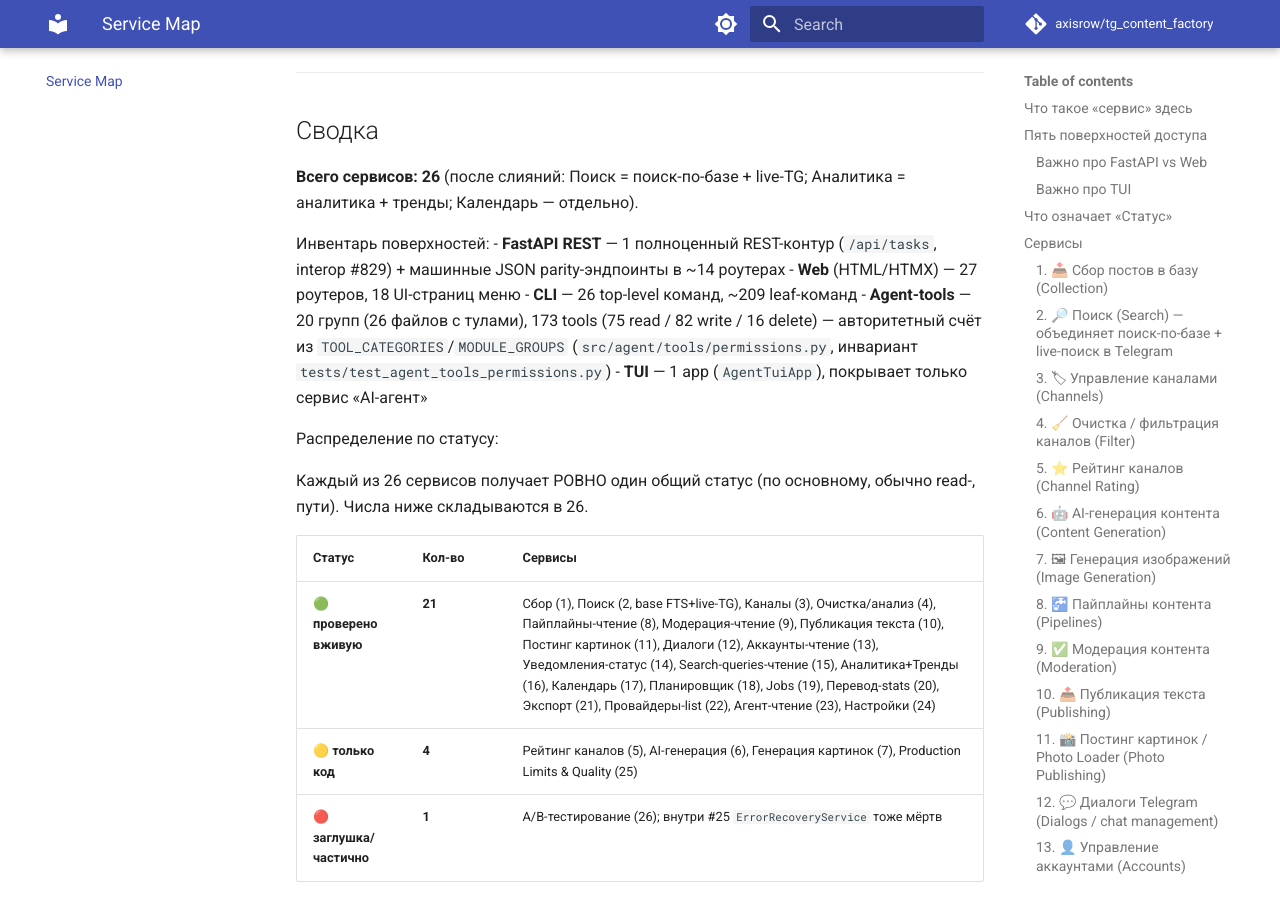
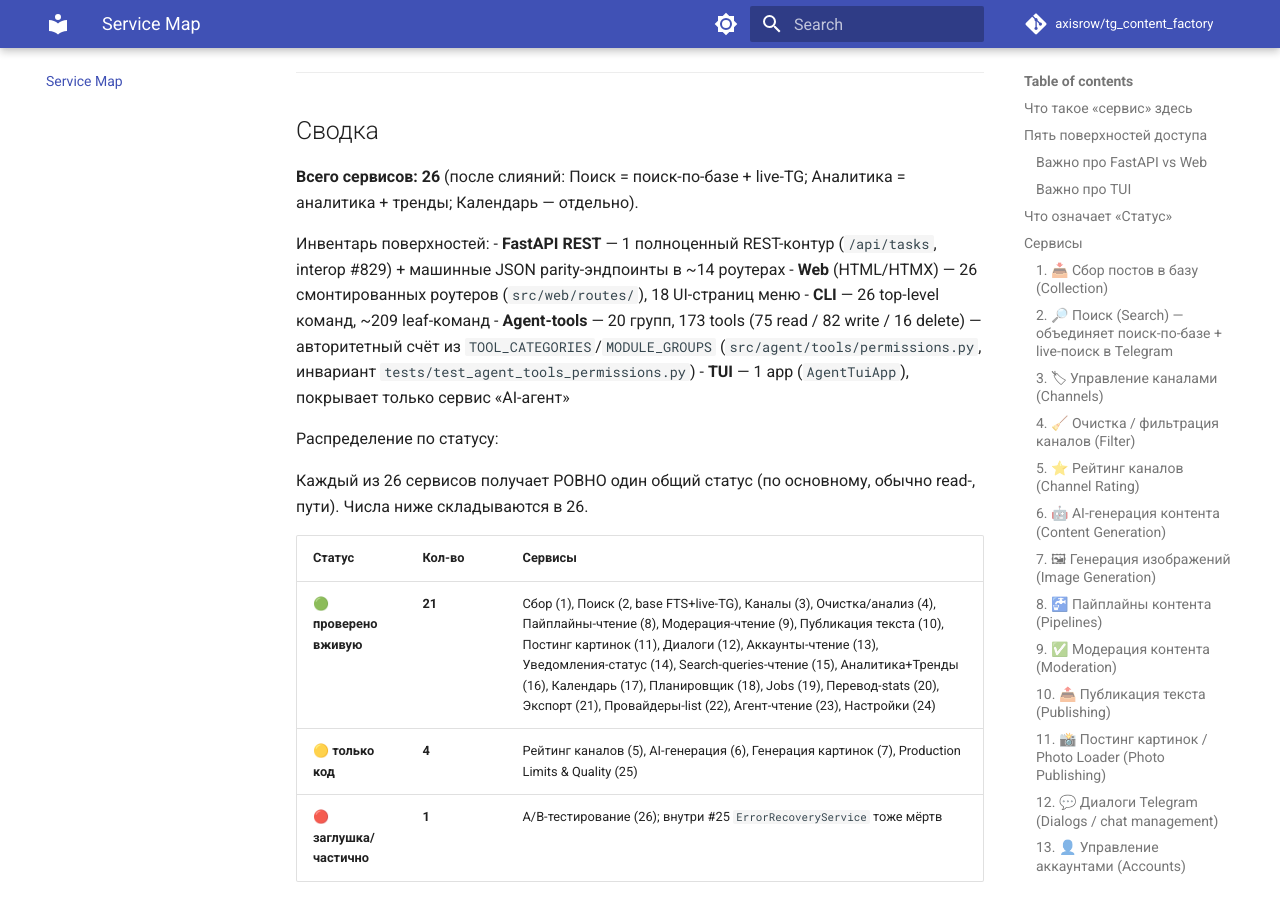
Before and after one commit to axisrow/tg_content_factory, an MkDocs documentation site: the page built from docs/feature-map.md, in a window 1280 px wide and 900 px high, scrolled down 17947 px. Built offline with MkDocs 1.6.1 and Material for MkDocs 9.7.7, drawn with Linux system fonts in a browser that asks for light colours; comment, search, counter and statistics services are not loaded; some of the changed text lies outside the part shown.

Commit message:
docs: fix router/tool-file counts flagged in cycle 3 review (#1022)
Финальный раунд cycle-review (Codex + Claude subagent):

- «27 роутеров» неверно: в src/web/assembly.py 26 реальных
  include_router() вызовов (27-я grep-строка — комментарий). Исправил
  на «26 смонтированных роутеров», уточнил источник.
- Убрал недостоверную скобку «(26 файлов с тулами)»: rg по @tool(
  даёт 29 файлов, не 26; авторитетны только 20 групп / 173 tools из
  permissions.py — оставил их единственным жёстким счётом.
- Minor (Claude): в обзоре FastAPI `/messages/{id}` → `/messages/{identifier}`
  (реальное имя path-параметра; в таблице сервиса уже было верно).

Claude subagent: no critical findings — все cycle-2 фиксы подтверждены
против src/config.py, assembly.py, permissions.py. Числа согласованы:
26 секций = 🟢21/🟡4/🔴1, 173 tools/20 групп везде. mkdocs --strict зелёный.

Refs #1022

Co-Authored-By: Claude Opus 4.8 <noreply@anthropic.com>
Claude-Session: https://claude.ai/code/session_015zdavWQdCgt2VhJhRxqDV9

```diff
--- a/docs/feature-map.md
+++ b/docs/feature-map.md
@@ -444,9 +444,9 @@ Rate/cost-лимиты на провайдеров, учёт дневных за
 
 Инвентарь поверхностей:
 - **FastAPI REST** — 1 полноценный REST-контур (`/api/tasks`, interop #829) + машинные JSON parity-эндпоинты в ~14 роутерах
-- **Web** (HTML/HTMX) — 27 роутеров, 18 UI-страниц меню
+- **Web** (HTML/HTMX) — 26 смонтированных роутеров (`src/web/routes/`), 18 UI-страниц меню
 - **CLI** — 26 top-level команд, ~209 leaf-команд
-- **Agent-tools** — 20 групп (26 файлов с тулами), 173 tools (75 read / 82 write / 16 delete) — авторитетный счёт из `TOOL_CATEGORIES`/`MODULE_GROUPS` (`src/agent/tools/permissions.py`, инвариант `tests/test_agent_tools_permissions.py`)
+- **Agent-tools** — 20 групп, 173 tools (75 read / 82 write / 16 delete) — авторитетный счёт из `TOOL_CATEGORIES`/`MODULE_GROUPS` (`src/agent/tools/permissions.py`, инвариант `tests/test_agent_tools_permissions.py`)
 - **TUI** — 1 app (`AgentTuiApp`), покрывает только сервис «AI-агент»
 
 Распределение по статусу:
```
Also changed, not shown: other parts of docs/feature-map.md (+1 -1 lines).
